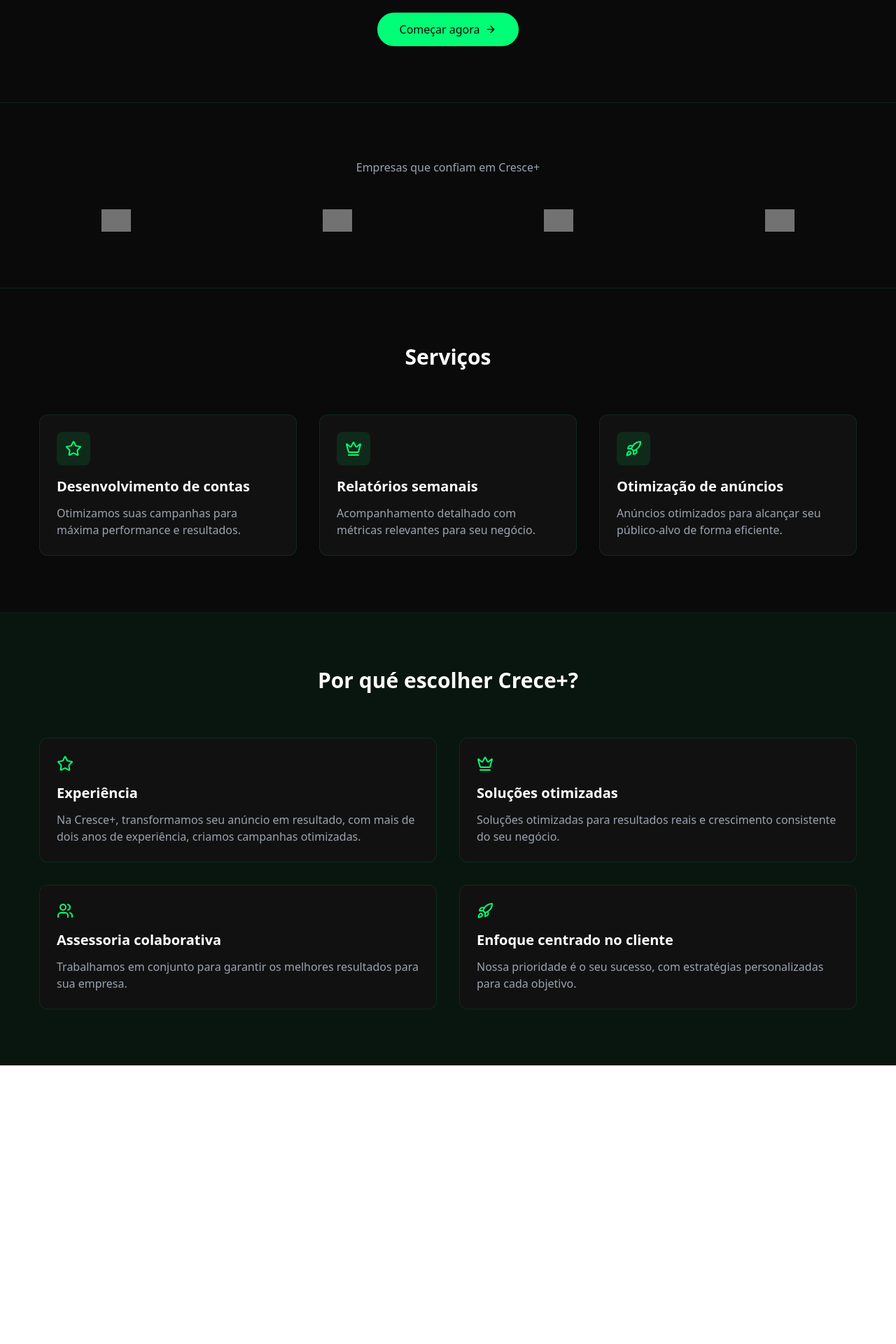
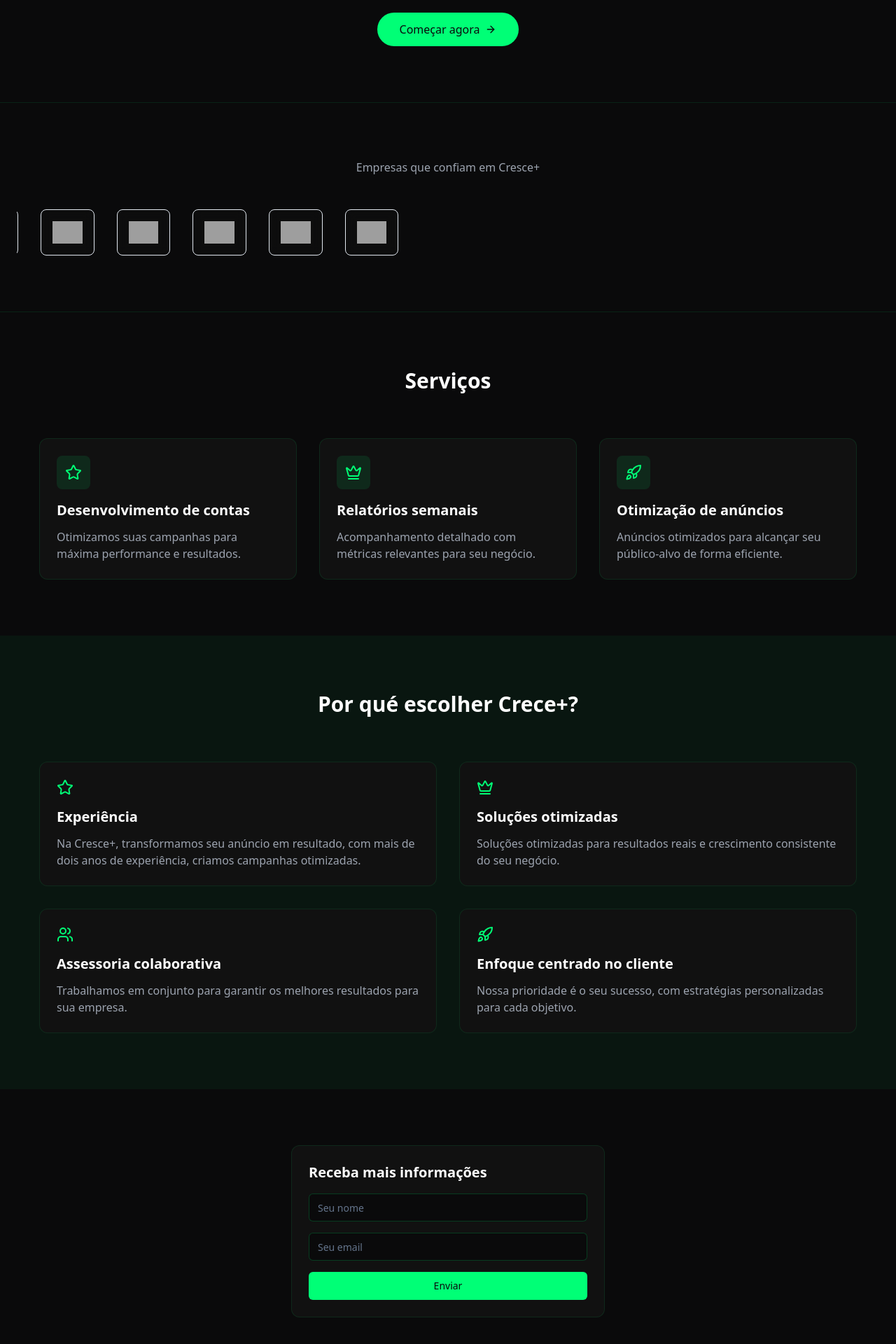
Before and after one commit to Eduarjg/ladin-sparkle-canvas-glow, a React (Vite) app: page / in a window 1280 px wide. Shown: the part 374-2294 px from the top of the page at 70% size. Before the commit the page ends 1896 px from the top, so only its background shows below. Built offline with nearby package versions, Linux system fonts and the light colour scheme; grey boxes are pictures that could not be loaded.

Commit message:
feat: Implement requested UI changes
- Add rotating logos.
- Adjust logo and image elements.
- Create navigation between service pages.
- Implement editable text for navigation menu.
- Add a call-to-action button with a WhatsApp link.
- Create a signup form.

```diff
--- /dev/null
+++ b/src/components/ClientLogos.tsx
@@ -0,0 +1,52 @@
+
+import { motion } from "framer-motion";
+import { Card } from "@/components/ui/card";
+
+const ClientLogos = () => {
+  return (
+    <div className="overflow-hidden relative w-full">
+      <motion.div
+        className="flex space-x-8"
+        animate={{
+          x: [0, -1000],
+        }}
+        transition={{
+          x: {
+            duration: 20,
+            repeat: Infinity,
+            ease: "linear",
+          },
+        }}
+      >
+        <Card className="shrink-0 p-4 bg-[#111111]/50 backdrop-blur">
+          <img src="logo1.png" alt="ODE" className="h-8" />
+        </Card>
+        <Card className="shrink-0 p-4 bg-[#111111]/50 backdrop-blur">
+          <img src="logo2.png" alt="TURBO" className="h-8" />
+        </Card>
+        <Card className="shrink-0 p-4 bg-[#111111]/50 backdrop-blur">
+          <img src="logo3.png" alt="LECOS" className="h-8" />
+        </Card>
+        <Card className="shrink-0 p-4 bg-[#111111]/50 backdrop-blur">
+          <img src="logo4.png" alt="ADESSI" className="h-8" />
+        </Card>
+
+        {/* Duplicate for seamless loop */}
+        <Card className="shrink-0 p-4 bg-[#111111]/50 backdrop-blur">
+          <img src="logo1.png" alt="ODE" className="h-8" />
+        </Card>
+        <Card className="shrink-0 p-4 bg-[#111111]/50 backdrop-blur">
+          <img src="logo2.png" alt="TURBO" className="h-8" />
+        </Card>
+        <Card className="shrink-0 p-4 bg-[#111111]/50 backdrop-blur">
+          <img src="logo3.png" alt="LECOS" className="h-8" />
+        </Card>
+        <Card className="shrink-0 p-4 bg-[#111111]/50 backdrop-blur">
+          <img src="logo4.png" alt="ADESSI" className="h-8" />
+        </Card>
+      </motion.div>
+    </div>
+  );
+};
+
+export default ClientLogos;
--- /dev/null
+++ b/src/components/ContactForm.tsx
@@ -0,0 +1,52 @@
+
+import { useState } from "react";
+import { Input } from "@/components/ui/input";
+import { Button } from "@/components/ui/button";
+import { useToast } from "@/hooks/use-toast";
+
+const ContactForm = () => {
+  const [email, setEmail] = useState("");
+  const [name, setName] = useState("");
+  const { toast } = useToast();
+
+  const handleSubmit = (e: React.FormEvent) => {
+    e.preventDefault();
+    toast({
+      title: "Formulário enviado!",
+      description: "Entraremos em contato em breve.",
+    });
+    setEmail("");
+    setName("");
+  };
+
+  return (
+    <form onSubmit={handleSubmit} className="space-y-4 max-w-md mx-auto p-6 bg-[#111111] rounded-xl border border-[#00FF76]/10">
+      <h3 className="text-xl font-semibold mb-4">Receba mais informações</h3>
+      <div>
+        <Input
+          type="text"
+          placeholder="Seu nome"
+          value={name}
+          onChange={(e) => setName(e.target.value)}
+          required
+          className="bg-[#0A0A0B] border-[#00FF76]/20"
+        />
+      </div>
+      <div>
+        <Input
+          type="email"
+          placeholder="Seu email"
+          value={email}
+          onChange={(e) => setEmail(e.target.value)}
+          required
+          className="bg-[#0A0A0B] border-[#00FF76]/20"
+        />
+      </div>
+      <Button type="submit" className="w-full bg-[#00FF76] text-[#0A0A0B] hover:bg-[#00FF76]/90">
+        Enviar
+      </Button>
+    </form>
+  );
+};
+
+export default ContactForm;
--- a/src/pages/Index.tsx
+++ b/src/pages/Index.tsx
@@ -1,8 +1,13 @@
-
 import { motion } from "framer-motion";
-import { ArrowRight, Star, Crown, Users, Rocket } from "lucide-react";
+import { ArrowRight, Star, Crown, Users, Rocket, Phone } from "lucide-react";
+import ClientLogos from "@/components/ClientLogos";
+import ContactForm from "@/components/ContactForm";
 
 const Index = () => {
+  const handleWhatsAppClick = () => {
+    window.open("https://wa.me/seu_numero?text=Olá! Gostaria de saber mais sobre os serviços de tráfego pago.", "_blank");
+  };
+
   return (
     <div className="min-h-screen bg-[#0A0A0B] text-white">
       {/* Header/Nav */}
@@ -15,7 +20,7 @@ const Index = () => {
               transition={{ duration: 0.5 }}
               className="flex items-center space-x-2"
             >
-              <img src="public/lovable-uploads/6196dfc2-a3ed-49bd-9144-f0901793053a.png" alt="Crescer+ Makers" className="h-8" />
+              <img src="/lovable-uploads/6196dfc2-a3ed-49bd-9144-f0901793053a.png" alt="Crescer+ Makers" className="h-8" />
             </motion.div>
             <div className="hidden md:flex items-center space-x-8">
               <NavLink href="#home">Home</NavLink>
@@ -25,9 +30,11 @@ const Index = () => {
               <motion.button
                 whileHover={{ scale: 1.05 }}
                 whileTap={{ scale: 0.95 }}
-                className="bg-[#00FF76] text-[#0A0A0B] px-6 py-2 rounded-full font-medium hover:brightness-110 transition-all"
+                onClick={handleWhatsAppClick}
+                className="bg-[#00FF76] text-[#0A0A0B] px-6 py-2 rounded-full font-medium hover:brightness-110 transition-all inline-flex items-center space-x-2"
               >
-                Começar
+                <Phone className="w-4 h-4" />
+                <span>Começar</span>
               </motion.button>
             </div>
           </div>
@@ -72,12 +79,7 @@ const Index = () => {
       >
         <div className="container mx-auto px-6">
           <p className="text-center mb-12 text-gray-400">Empresas que confiam em Cresce+</p>
-          <div className="grid grid-cols-2 md:grid-cols-4 gap-8 items-center justify-items-center">
-            <motion.img whileHover={{ scale: 1.1 }} src="logo1.png" alt="ODE" className="h-8 opacity-70 hover:opacity-100 transition-all" />
-            <motion.img whileHover={{ scale: 1.1 }} src="logo2.png" alt="TURBO" className="h-8 opacity-70 hover:opacity-100 transition-all" />
-            <motion.img whileHover={{ scale: 1.1 }} src="logo3.png" alt="LECOS" className="h-8 opacity-70 hover:opacity-100 transition-all" />
-            <motion.img whileHover={{ scale: 1.1 }} src="logo4.png" alt="ADESSI" className="h-8 opacity-70 hover:opacity-100 transition-all" />
-          </div>
+          <ClientLogos />
         </div>
       </motion.section>
 
@@ -133,6 +135,13 @@ const Index = () => {
               description="Nossa prioridade é o seu sucesso, com estratégias personalizadas para cada objetivo."
             />
           </div>
+        </div>
+      </section>
+
+      {/* Contact Form Section */}
+      <section className="py-20 px-6">
+        <div className="container mx-auto">
+          <ContactForm />
         </div>
       </section>
     </div>
```
